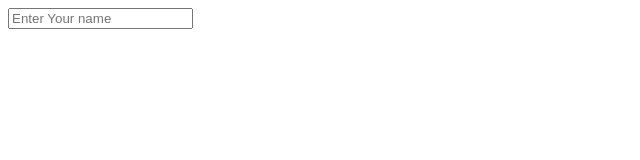
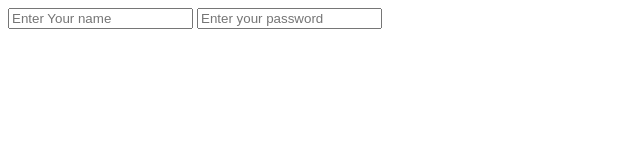
Before and after one commit to nibirdev/second, a plain HTML site: page index.html in a window 1280 px wide. Shown: the whole page, without its empty margins (0-640 px from the left). Drawn offline with Linux system fonts and the light colour scheme.

Commit message:
pass add

```diff
--- a/index.html
+++ b/index.html
@@ -7,5 +7,6 @@
 </head>
 <body>
     <input type="text" placeholder="Enter Your name">
+    <input type="password" placeholder="Enter your password"
 </body>
 </html>
```
